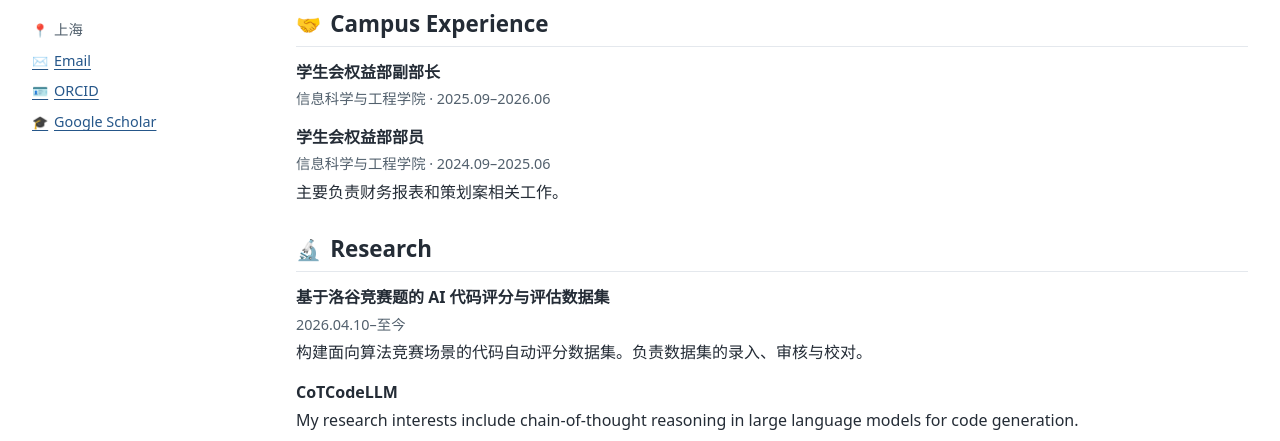
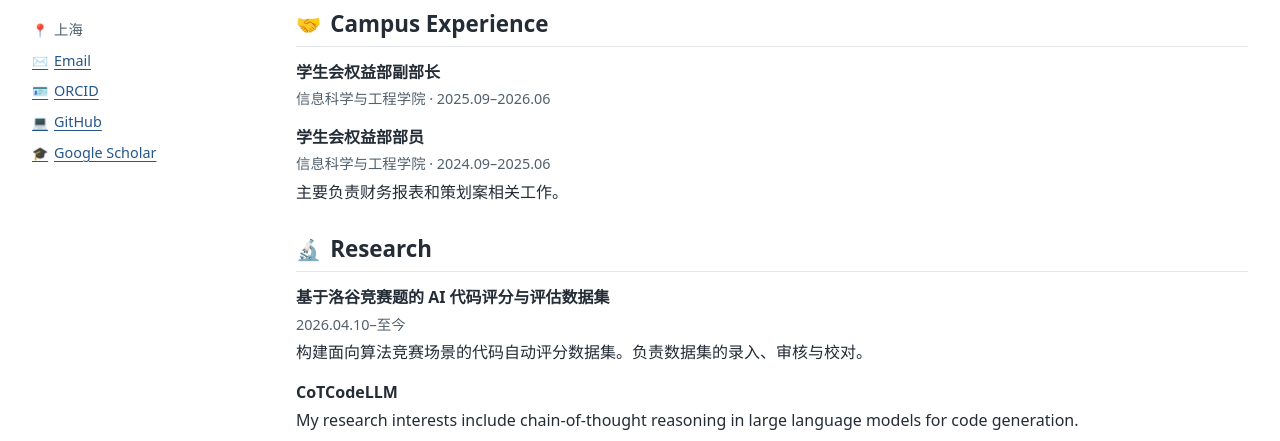
Before and after one commit to Sakiel2025/sakiel2025.github.io, a plain HTML site: page index.html in a window 1280 px wide. Shown: the part 359-800 px from the top of the page. Drawn offline with Linux system fonts and the light colour scheme.

Commit message:
Add GitHub profile link

```diff
--- a/index.html
+++ b/index.html
@@ -135,6 +135,7 @@
       <span class="meta" lang="zh-CN"><span class="heading-icon" aria-hidden="true">📍</span>上海</span>
       <a href="mailto:sakieltang20001225@gmail.com"><span class="heading-icon" aria-hidden="true">✉️</span>Email</a>
       <a href="https://orcid.org/0009-0001-6590-1489"><span class="heading-icon" aria-hidden="true">🪪</span>ORCID</a>
+      <a href="https://github.com/Sakiel2025"><span class="heading-icon" aria-hidden="true">💻</span>GitHub</a>
       <a href="https://scholar.google.com/citations?user=61mYb6UAAAAJ&amp;hl=zh-CN"><span class="heading-icon" aria-hidden="true">🎓</span>Google Scholar</a>
     </div>
   </aside>
```
